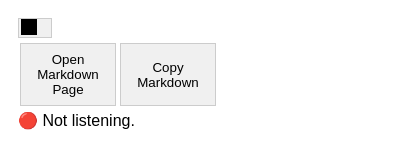
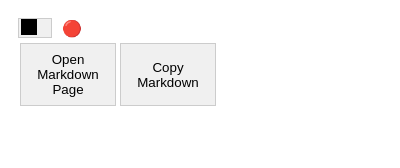
Before and after one commit to SimonB97/markdown-collector, a browser extension: page popup.html in a window 400 px wide. Drawn offline with Linux system fonts and the light colour scheme.

Commit message:
refactour popup ui

```diff
--- a/popup.html
+++ b/popup.html
@@ -83,18 +83,27 @@
         --button-border: #444;
       }
     }
+    .switch-container {
+      display: flex;
+      align-items: center;
+    }
+    .switch-container #status-message {
+      margin-left: 10px;
+    }
   </style>
 </head>
 <body>
-  <label class="switch">
-    <input type="checkbox" id="toggle-listening">
-    <span class="slider"></span>
-  </label>
+  <div class="switch-container">
+    <label class="switch">
+      <input type="checkbox" id="toggle-listening">
+      <span class="slider"></span>
+    </label>
+    <div id="status-message">Not listening.</div>
+  </div>
   <div class="button-container">
     <button id="open-markdown">Open Markdown Page</button>
     <button id="copy-markdown">Copy Markdown</button>
   </div>
-  <div id="status-message">Not listening.</div>
   <script src="popup.js"></script>
 </body>
 </html>
--- a/popup.js
+++ b/popup.js
@@ -8,13 +8,13 @@ document.addEventListener('DOMContentLoaded', () => {
   chrome.storage.local.get(['isListening'], (result) => {
     const isListening = result.isListening || false;
     toggleSwitch.checked = isListening;
-    statusMessage.textContent = isListening ? '🟢 Listening for URLs...' : '🔴 Not listening.';
+    statusMessage.textContent = isListening ? '🟢 Listening...' : '🔴';
   });
 
   toggleSwitch.addEventListener('change', () => {
     chrome.runtime.sendMessage({ command: 'toggle-listening' }, (response) => {
       if (response && response.status) {
-        statusMessage.textContent = response.status === 'Listening started' ? '🟢 Listening for URLs...' : '🔴 Not listening.';
+        statusMessage.textContent = response.status === 'Listening started' ? '🟢 Listening...' : '🔴';
       }
     });
   });
```
